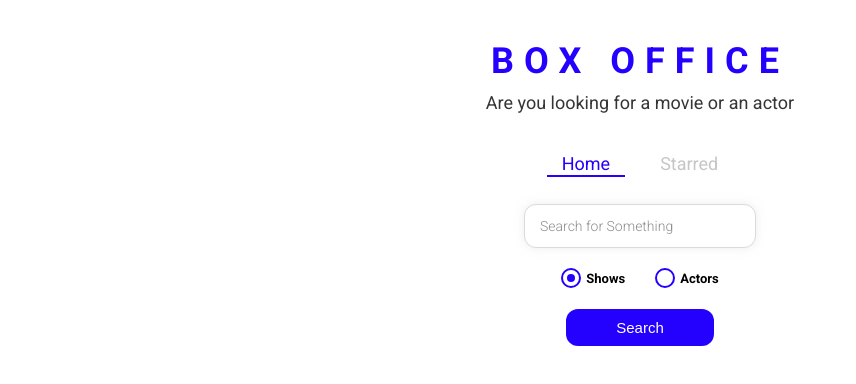
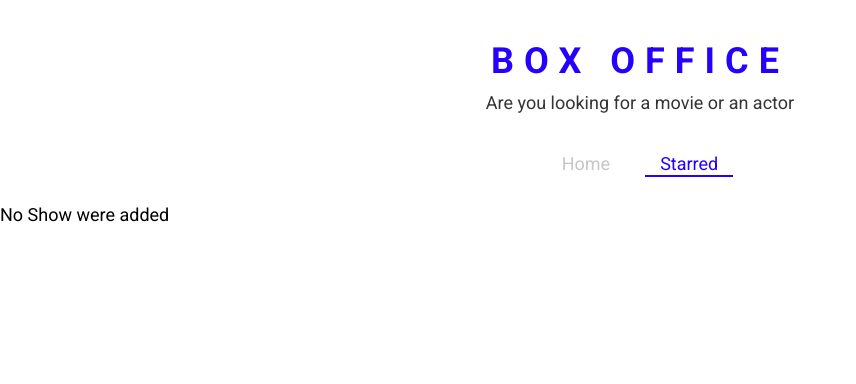
Before and after one commit to Rudrangi-Manjunath/box-office, a React (Create React App) app: page /#/starred in a window 1280 px wide. Shown: the top 384 px of the page, without its empty margins (0-856 px from the left). Built offline with nearby package versions, Linux system fonts and the light colour scheme.

Commit message:
deployed the app and start using hash-router

```diff
--- a/src/Pages/Starred.jsx
+++ b/src/Pages/Starred.jsx
@@ -2,7 +2,7 @@
 import { MainPageLayout } from "../components/MainPageLayout";
 import { useShows } from "../misc/custom-hooks";
 import { apiGet } from "../misc/config";
-import ShowGrid from "../components/show/ShowGrid";
+import ShowGrid from "../components/show/ShowGrid"
 
 const Starred = () => {
   const [starred] = useShows();
@@ -32,7 +32,7 @@
     <MainPageLayout>
       {isLoading && <div>Shows are still Loading</div>}
       {error && <div>Error occured: {error}</div>}
-      {!isLoading && !shows && <div>No shows were added</div>}
+      {!isLoading && !shows  && <div>No Show were added</div> }
       {!isLoading && !error && shows && <ShowGrid data={shows} />}
     </MainPageLayout>
   );
--- a/src/index.jsx
+++ b/src/index.jsx
@@ -1,6 +1,6 @@
 import React from "react";
 import ReactDOM from "react-dom/client";
-import { BrowserRouter } from "react-router-dom";
+import { HashRouter } from "react-router-dom";
 import "./index.css";
 import App from "./App";
 import * as serviceWorkerRegistration from "./serviceWorkerRegistration";
@@ -8,9 +8,9 @@
 
 const root = ReactDOM.createRoot(document.getElementById("root"));
 root.render(
-  <BrowserRouter>
+  <HashRouter>
     <App />
-  </BrowserRouter>
+  </HashRouter>
 );
 
 // If you want your app to work offline and load faster, you can change
```
Also changed, not shown: package.json (+6 -1 lines), 1 other file (tests, documents, lock files or other folders).
